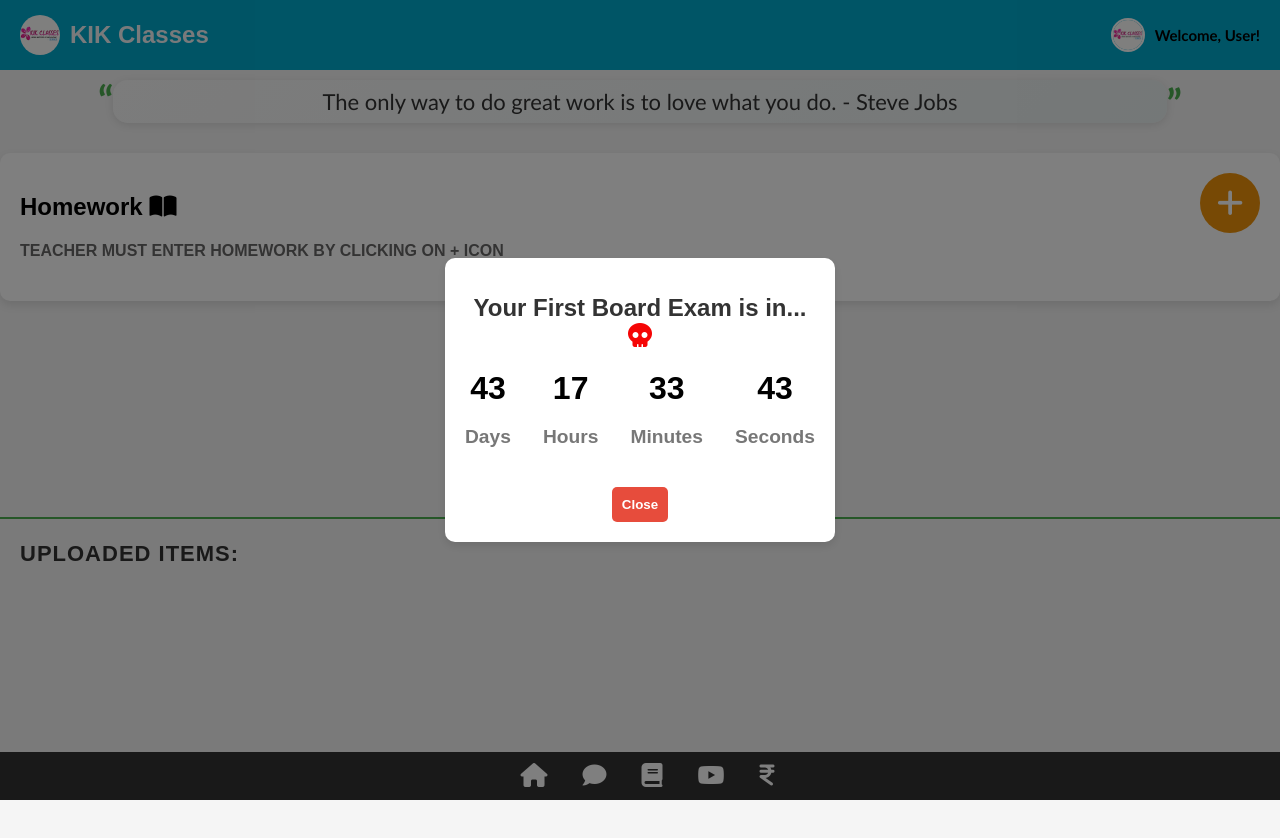
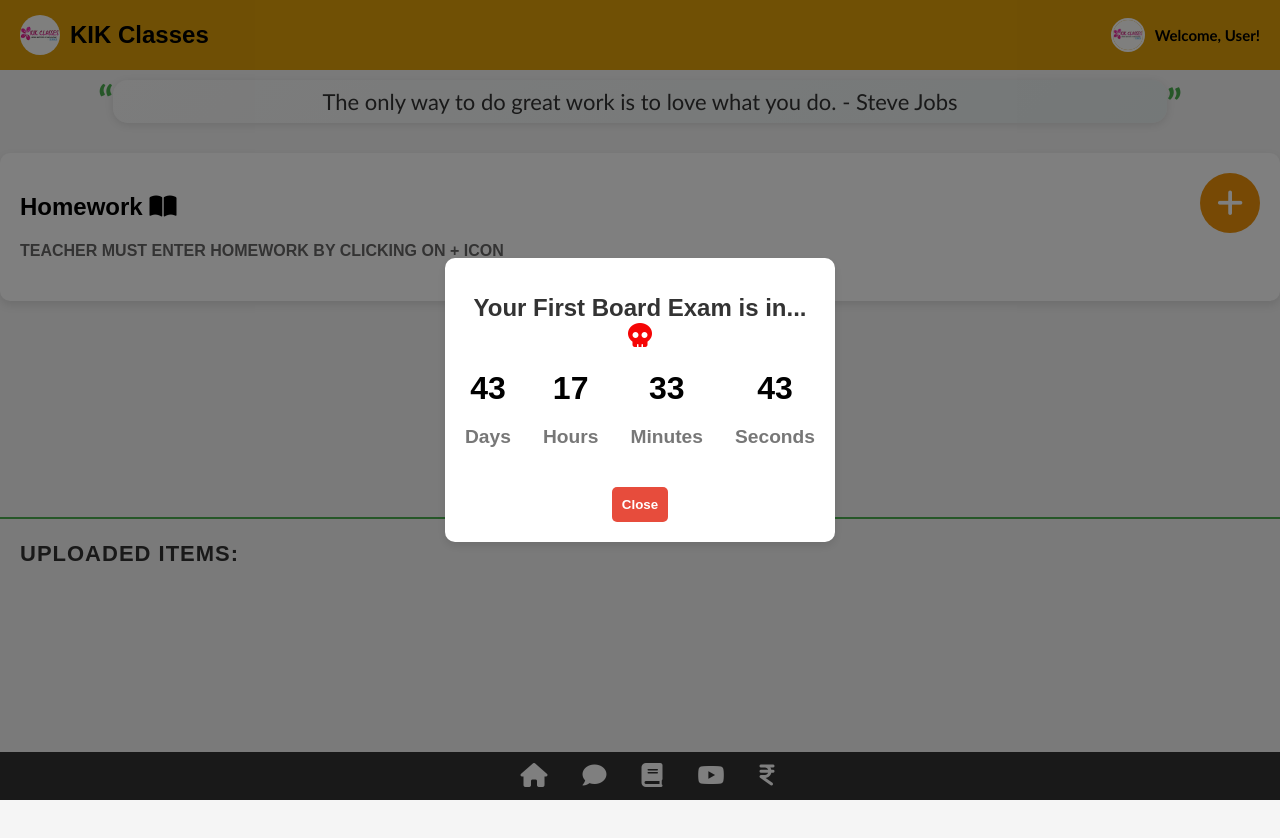
Before and after one commit to Anjanchaubey/PENANCE, a plain HTML site: page INDEX.HTML in a window 1280 px wide. Drawn offline with Linux system fonts and the light colour scheme; no server answers.

Commit message:
Update INDEX.HTML

```diff
--- a/INDEX.HTML
+++ b/INDEX.HTML
@@ -23,7 +23,7 @@
             align-items: center; /* Align items vertically in the header */
             justify-content: flex-start; /* Align logo and title to the left */
             padding: 10px 20px; /* Reduced padding for smaller height */
-            background-color: #00aacc;
+            background-color: #e0a00b;
             color: white;
             position: relative;
             height: 50px; /* Reduced height for a smaller status bar */
@@ -48,6 +48,7 @@
             font-size: 24px; /* Logo text size */
             font-weight: bold;
             word-wrap: break-word;
+            color: black;
         }
 
         /* Thought of the Day (quote) box styling */
```
